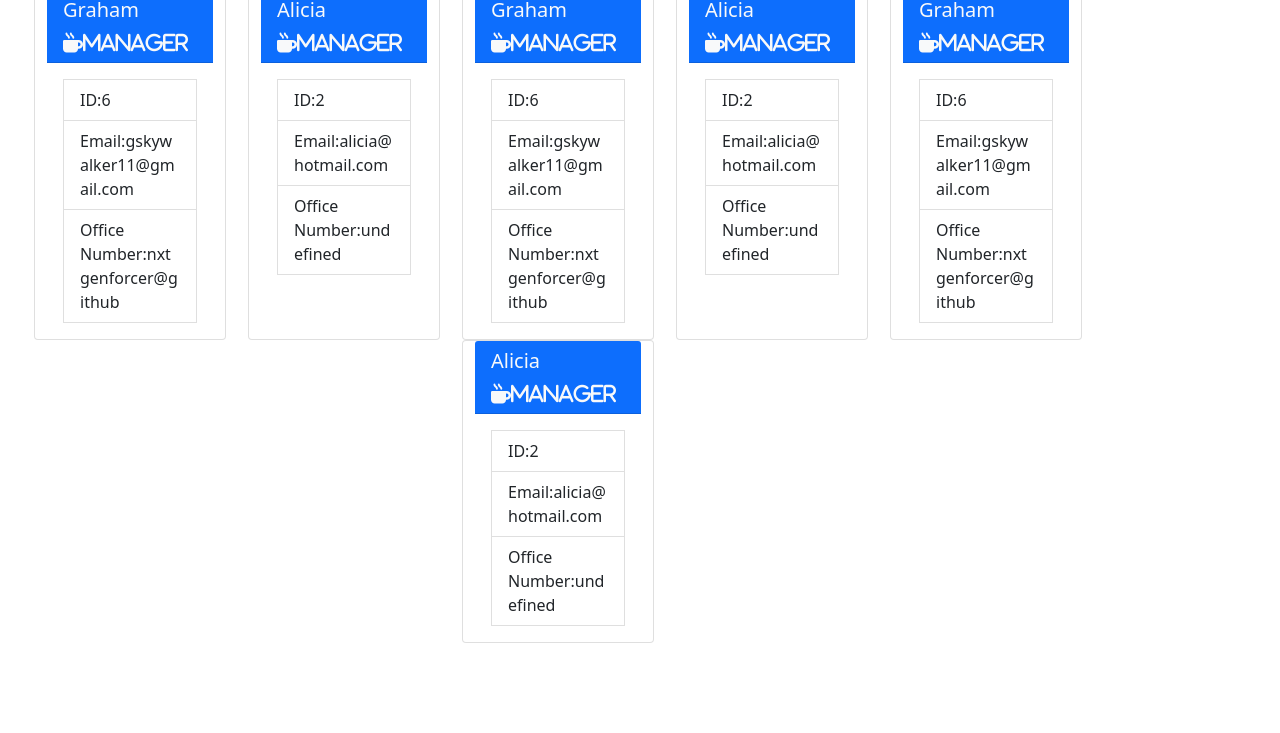
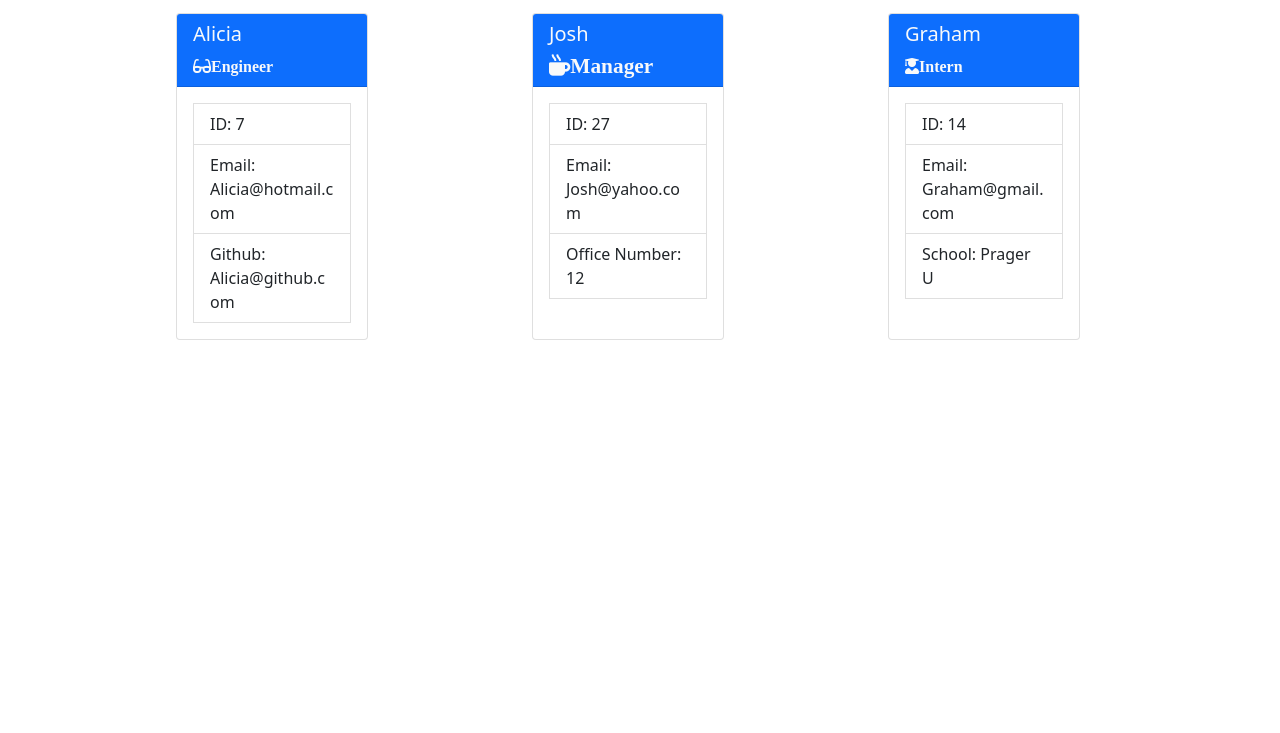
Before and after one commit to NXTGenforcer/Team-generator, a website: page index.html in a window 1280 px wide. Shown: the part 67-800 px from the top of the page. Drawn offline with nearby package versions, Linux system fonts and the light colour scheme.

Commit message:
Finished product

```diff
--- a/index.html
+++ b/index.html
@@ -8,7 +8,8 @@
       <title>Team builder</title>
       <link href="https://cdn.jsdelivr.net/npm/bootstrap@5.1.3/dist/css/bootstrap.min.css" rel="stylesheet"
           integrity="sha384-1BmE4kWBq78iYhFldvKuhfTAU6auU8tT94WrHftjDbrCEXSU1oBoqyl2QvZ6jIW3" crossorigin="anonymous">
-      <link rel="stylesheet" href="https://cdnjs.cloudflare.com/ajax/libs/font-awesome/5.15.4/css/font-awesome.min.css">
+          <link rel="stylesheet" href="https://pro.fontawesome.com/releases/v5.10.0/css/all.css"
+          integrity="sha384-AYmEC3Yw5cVb3ZcuHtOA93w35dYTsvhLPVnYs9eStHfGJvOvKxVfELGroGkvsg+p" crossorigin="anonymous"/>
   </head>
 
   <body>
@@ -17,65 +18,35 @@
               <h1 class="text-light">My Team</h1>
           </li>
       </ul>
-      <div class="container justify-content-evenly row"><div class="card engineer-card" style="width: 12rem;">
+      <div class="container-fluid justify-content-evenly row mt-4"><div class="card engineer-card p-0" style="width: 12rem;">
+      <div class="card-header bg-primary">
+          <h5 class="card-name text-light">Alicia</h5>
+          <i class="fas fa-glasses light text-light">Engineer</i>
+      </div>
+      <div class="card-body">
+          <li class="list-group-item id">ID: 7</li>
+          <li class="list-group-item email">Email: Alicia@hotmail.com</li>
+          <li class="list-group-item github">Github: Alicia@github.com</li>
+      </div>
+  </div><div class="card manager-card p-0" style="width: 12rem;">
+      <div class="card-header bg-primary">
+          <h5 class="card-name text-light">Josh</h5>
+          <i class="fas fa-mug-hot fa-lg light text-light">Manager</i>
+      </div>
+      <div class="card-body">
+          <li class="list-group-item id">ID: 27</li>
+          <li class="list-group-item email">Email: Josh@yahoo.com</li>
+          <li class="list-group-item office-num">Office Number: 12</li>
+      </div>
+  </div><div class="card intern-card p-0" style="width: 12rem;">
       <div class="card-header bg-primary">
           <h5 class="card-name text-light">Graham</h5>
-          <i class="fa-solid fa-mug-hot fa-lg text-light">Manager</i>
+          <i class="fas fa-user-graduate light text-light">Intern</i>
       </div>
       <div class="card-body">
-          <li class="list-group-item id">ID:6</li>
-          <li class="list-group-item email">Email:gskywalker11@gmail.com</li>
-          <li class="list-group-item office-num">Office Number:nxtgenforcer@github</li>
-      </div>
-  </div><div class="card manager-card" style="width: 12rem;">
-      <div class="card-header bg-primary">
-          <h5 class="card-name text-light">Alicia</h5>
-          <i class="fa-solid fa-mug-hot fa-lg text-light">Manager</i>
-      </div>
-      <div class="card-body">
-          <li class="list-group-item id">ID:2</li>
-          <li class="list-group-item email">Email:alicia@hotmail.com</li>
-          <li class="list-group-item office-num">Office Number:undefined</li>
-      </div>
-  </div><div class="card engineer-card" style="width: 12rem;">
-      <div class="card-header bg-primary">
-          <h5 class="card-name text-light">Graham</h5>
-          <i class="fa-solid fa-mug-hot fa-lg text-light">Manager</i>
-      </div>
-      <div class="card-body">
-          <li class="list-group-item id">ID:6</li>
-          <li class="list-group-item email">Email:gskywalker11@gmail.com</li>
-          <li class="list-group-item office-num">Office Number:nxtgenforcer@github</li>
-      </div>
-  </div><div class="card manager-card" style="width: 12rem;">
-      <div class="card-header bg-primary">
-          <h5 class="card-name text-light">Alicia</h5>
-          <i class="fa-solid fa-mug-hot fa-lg text-light">Manager</i>
-      </div>
-      <div class="card-body">
-          <li class="list-group-item id">ID:2</li>
-          <li class="list-group-item email">Email:alicia@hotmail.com</li>
-          <li class="list-group-item office-num">Office Number:undefined</li>
-      </div>
-  </div><div class="card engineer-card" style="width: 12rem;">
-      <div class="card-header bg-primary">
-          <h5 class="card-name text-light">Graham</h5>
-          <i class="fa-solid fa-mug-hot fa-lg text-light">Manager</i>
-      </div>
-      <div class="card-body">
-          <li class="list-group-item id">ID:6</li>
-          <li class="list-group-item email">Email:gskywalker11@gmail.com</li>
-          <li class="list-group-item office-num">Office Number:nxtgenforcer@github</li>
-      </div>
-  </div><div class="card manager-card" style="width: 12rem;">
-      <div class="card-header bg-primary">
-          <h5 class="card-name text-light">Alicia</h5>
-          <i class="fa-solid fa-mug-hot fa-lg text-light">Manager</i>
-      </div>
-      <div class="card-body">
-          <li class="list-group-item id">ID:2</li>
-          <li class="list-group-item email">Email:alicia@hotmail.com</li>
-          <li class="list-group-item office-num">Office Number:undefined</li>
+          <li class="list-group-item id">ID: 14</li>
+          <li class="list-group-item email">Email: Graham@gmail.com</li>
+          <li class="list-group-item school">School: Prager U</li>
       </div>
   </div></div>
     </body>
```
Also changed, not shown: index.js (+24 -31 lines).
